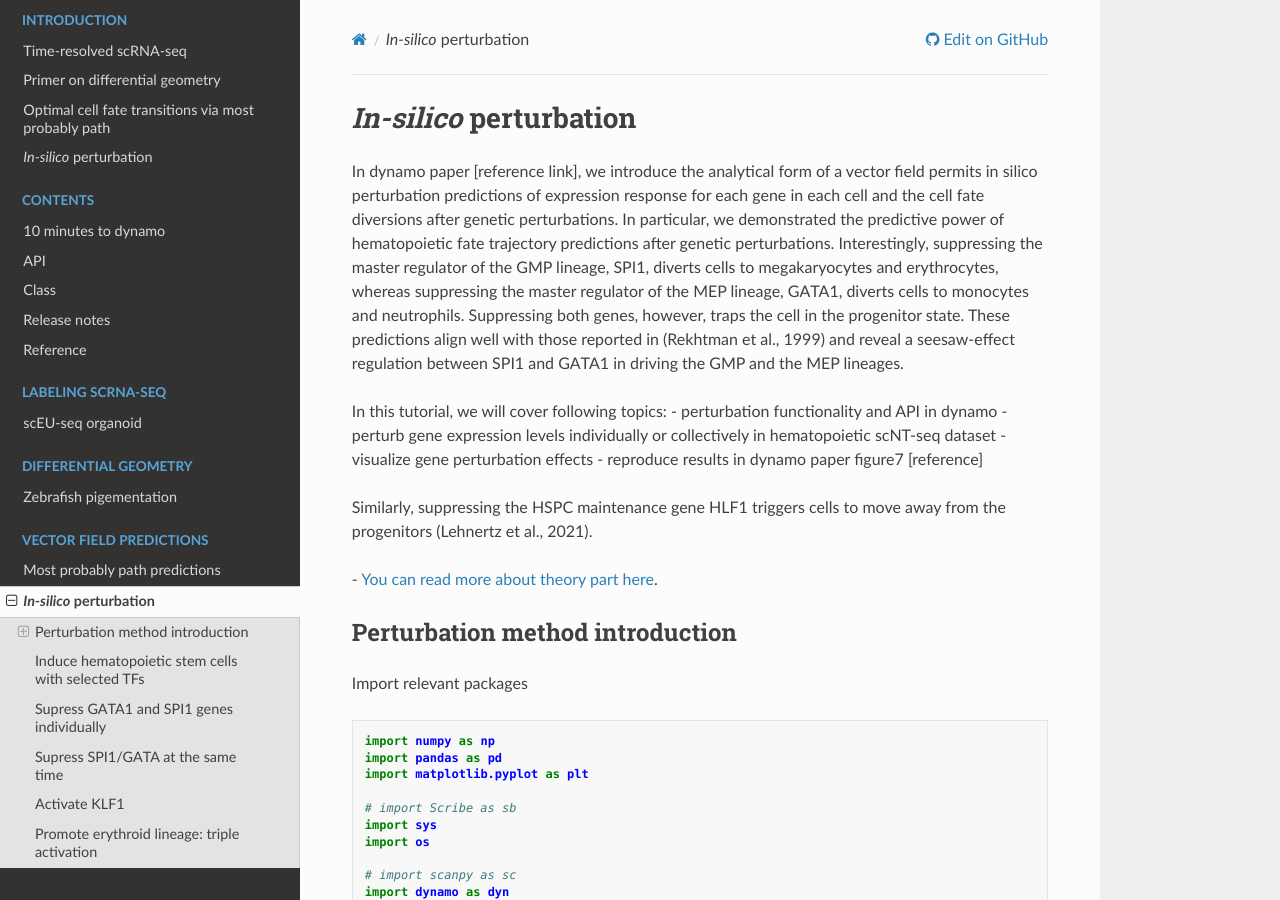
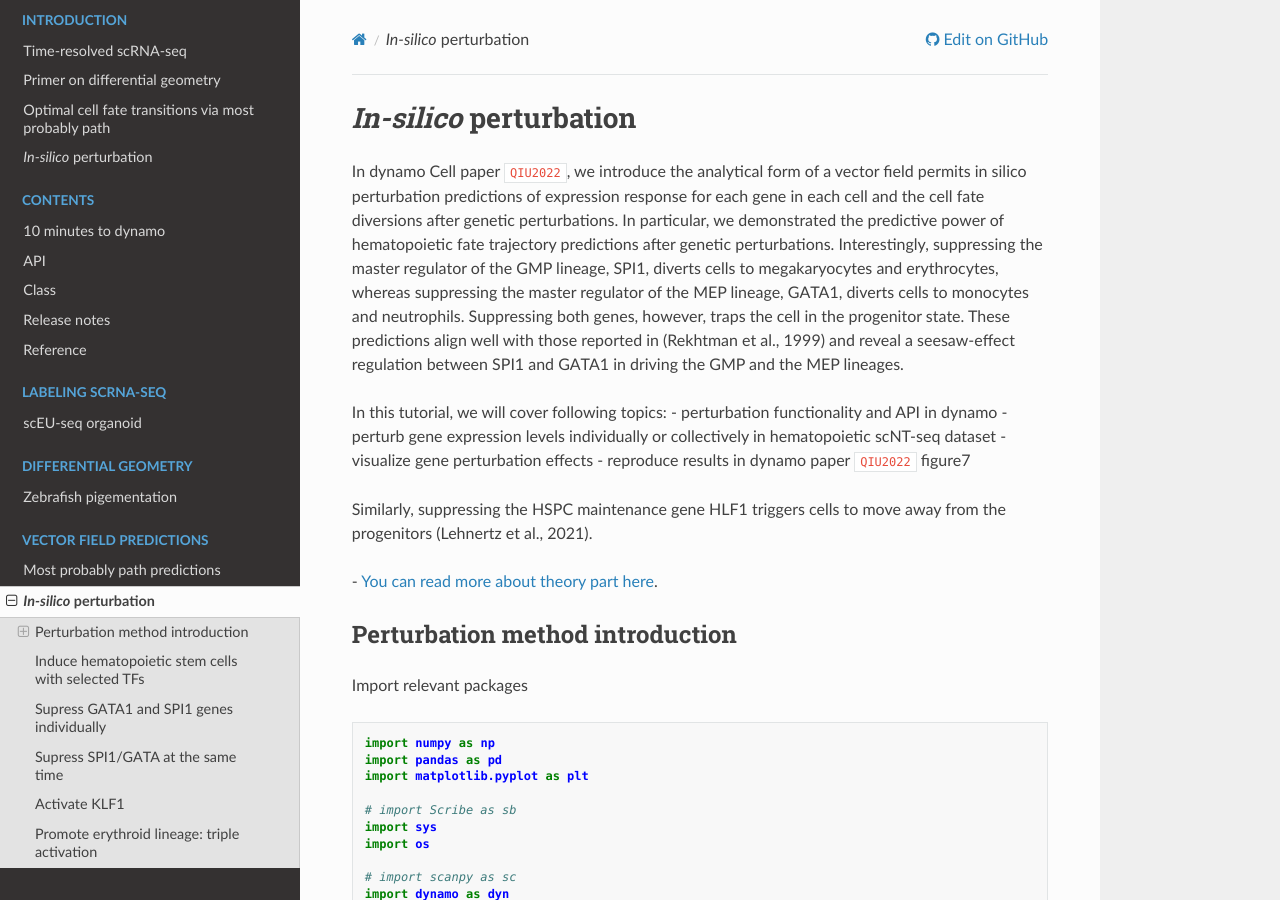
Before and after one commit to aristoteleo/dynamo_readthedocs, a Sphinx documentation site: the page built from docs/source/notebooks/perturbation_tutorial/perturbation_tutorial.rst, in a window 1280 px wide and 900 px high. Built offline with Sphinx 7.4.7 and the Read the Docs theme 2.0.0, drawn with Linux system fonts in a browser that asks for light colours; pages that are not in the unit, such as notebooks, are missing from menus; cross-references to code outside the pages are shown as plain code.

Commit message:
update docs

```diff
--- a/docs/source/index.rst
+++ b/docs/source/index.rst
@@ -38,7 +38,7 @@ Highlights of dynamo
 
 News
 ==========
-#. After 3.5+ years of perseverance, our dynamo paper is finally online in [Cell](https://www.sciencedirect.com/science/article/pii/S0092867421015774#tbl1) today!
+#. After 3.5+ years of perseverance, our dynamo paper :cite:p:`QIU2022` is finally online in [Cell](https://www.sciencedirect.com/science/article/pii/S0092867421015774#tbl1) today!
 
 Discussion
 ==========
--- a/docs/source/notebooks/lap_box_introduction.rst
+++ b/docs/source/notebooks/lap_box_introduction.rst
@@ -27,7 +27,7 @@ these paths. The grand problem of prediction OPCs is summarized :ref:`here<lap_t
 
 
 The transcriptomic vector field encodes dynamical information of
-pathways connecting different cell types. :ref:`This figure from dynamo paper<lap_theory_dynamo_paper_fig6_b>` shows developmental path and transition matrix among cell types in hematopoietic stem cell lineages. For the development, the
+pathways connecting different cell types. :ref:`This figure from dynamo paper<lap_theory_dynamo_paper_fig6_b>` :cite:p:`QIU2022` shows developmental path and transition matrix among cell types in hematopoietic stem cell lineages. For the development, the
 developmental paths, connecting progenitors and stable cell types, such
 as HSCs and megakaryocytes, are
 characterized by vector field streamlines, where cells need to overcome
@@ -70,7 +70,8 @@ worth additional clarification:
    :align: center
    :width: 400
 
-   Predicted optimal developmental path (a.k.a. developmental LAP) from HSC to Meg in the UMAP embedding.
+   The optimal paths for hematopoietic transitions can be found by identifying the LAPs between the fixed points
+that correspond to each stable cell type.
 
 
 
--- a/docs/source/notebooks/perturbation_tutorial/perturbation_tutorial.rst
+++ b/docs/source/notebooks/perturbation_tutorial/perturbation_tutorial.rst
@@ -1,7 +1,7 @@
 *In-silico* perturbation
 =================
 
-In dynamo paper [reference link], we introduce the analytical form of a
+In dynamo Cell paper :cite:p:`QIU2022`, we introduce the analytical form of a
 vector field permits in silico perturbation predictions of expression
 response for each gene in each cell and the cell fate diversions after
 genetic perturbations. In particular, we demonstrated the predictive
@@ -15,11 +15,13 @@ well with those reported in (Rekhtman et al., 1999) and reveal a
 seesaw-effect regulation between SPI1 and GATA1 in driving the GMP and
 the MEP lineages.
 
-In this tutorial, we will cover following topics: - perturbation
-functionality and API in dynamo - perturb gene expression levels
-individually or collectively in hematopoietic scNT-seq dataset -
-visualize gene perturbation effects - reproduce results in dynamo paper
-figure7 [reference]
+In this tutorial, we will cover following topics:
+- perturbation
+functionality and API in dynamo
+- perturb gene expression levels
+individually or collectively in hematopoietic scNT-seq dataset
+- visualize gene perturbation effects
+- reproduce results in dynamo paper :cite:p:`QIU2022` figure7
 
 Similarly, suppressing the HSPC maintenance gene HLF1 triggers cells to
 move away from the progenitors (Lehnertz et al., 2021).
```
